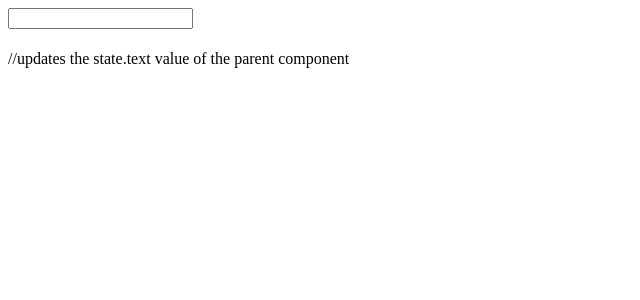
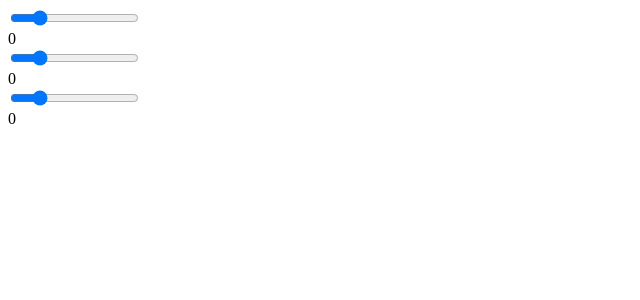
Before and after one commit to agakow/react-project, a React app: page / in a window 1280 px wide. Shown: the top 300 px of the page, without its empty margins (0-640 px from the left). Built offline with nearby package versions, Linux system fonts and the light colour scheme.

Commit message:
using refs to access components

```diff
--- a/App.js
+++ b/App.js
@@ -5,29 +5,45 @@
 class App extends React.Component {
   constructor() {
     super();
-    this.state = { text: ''}
+    this.state = {
+      red: 0,
+      green: 0,
+      blue: 0
+    }
     this.update = this.update.bind(this)
   }
   update(e){
-    this.setState({text: e.target.value})
+    this.setState({
+      red: ReactDOM.findDOMNode(this.refs.red.refs.inp).value,
+      green: ReactDOM.findDOMNode(this.refs.green.refs.inp).value,
+      blue: ReactDOM.findDOMNode(this.refs.blue.refs.inp).value
+    })
   }
   render(){
     return (
       <div>
-        <Widget text={this.state.text} update={this.update} /> //updates the state.text value of the parent component
+        <Slider ref="red" update={this.update} />
+        {this.state.red}
+        <Slider ref="green" update={this.update} />
+        {this.state.green}
+        <Slider ref="blue" update={this.update} />
+        {this.state.blue}
       </div>
     );
   }
 }
 
-const Widget = (props) => {
-  return (
-    <div>
-    <input type="text"
-      onChange={props.update} />
-      <h1>{props.text}</h1>
-    </div>
-  );
+class Slider extends React.Component {
+  render() {
+    return (
+      <div>
+      <input ref="inp" type="range"
+        min="0"
+        max="255"
+        onChange={this.props.update} />
+      </div>
+    );
+  }
 }
 
 ReactDOM.render(
@@ -39,3 +55,5 @@
 //react Component can only return a single node, solution: wrap all in a single node
 //inside jsx need to interpolate or place in variable
 //owner ownee relationship when one Component renders another where the parent Component = composite Component
+//refs are a way to reference an instance of a component from within the react app
+//refs wont work with stateless components (const)
```
